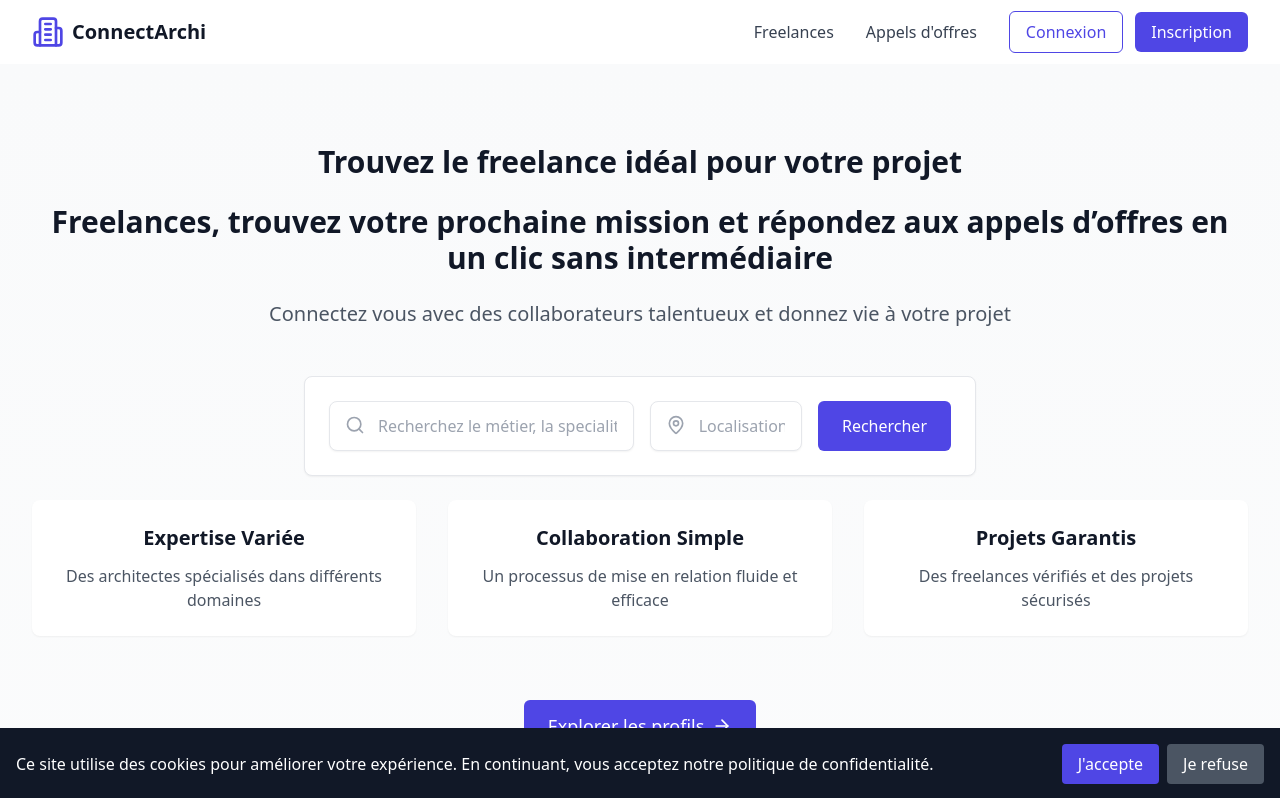
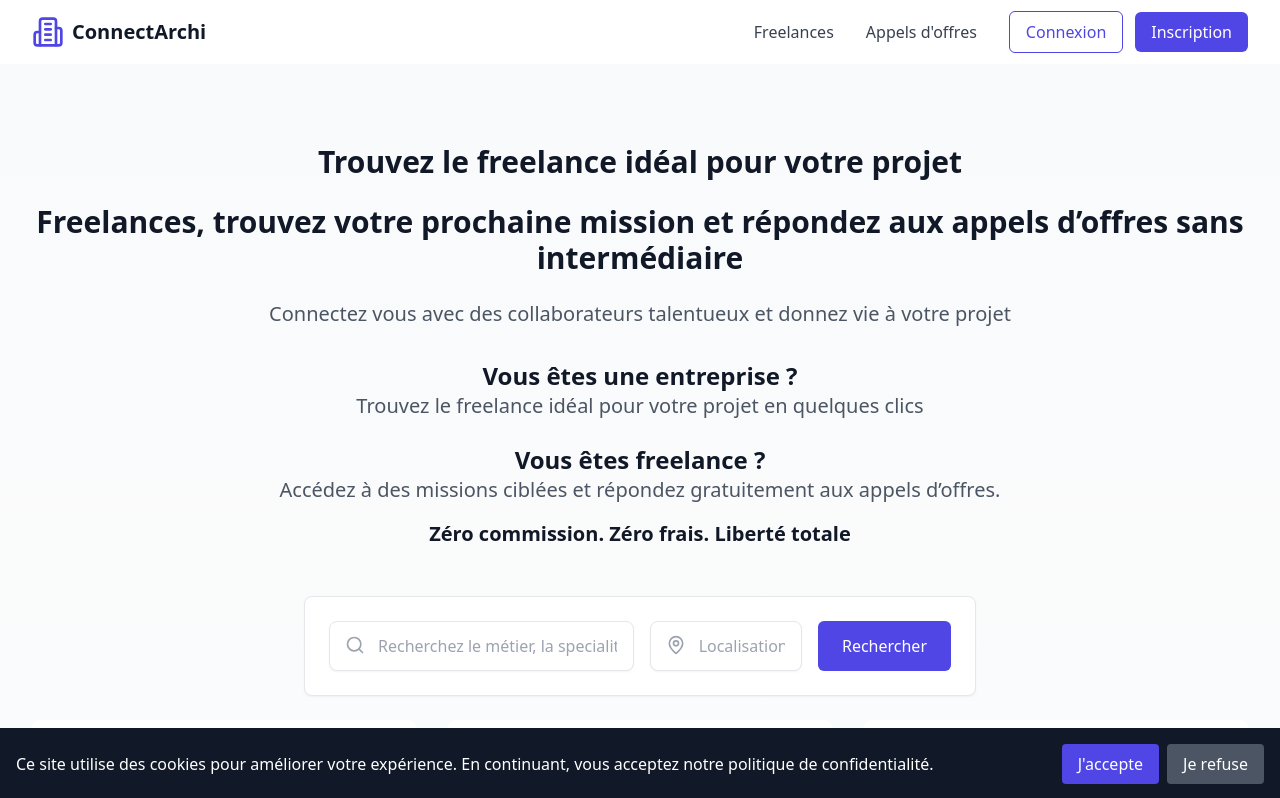
Before and after one commit to Cegef/connectarchiProjet, a React (Create React App) app in the folder project/client/: page / in a window 1280 px wide. Shown: the top 798 px of the page. Built offline with nearby package versions, Linux system fonts and the light colour scheme.

Commit message:
modif accueil

```diff
--- a/project/client/src/pages/Accueil.js
+++ b/project/client/src/pages/Accueil.js
@@ -66,11 +66,24 @@ export default function Accueil() {
 
           </h1>
           <h2 className="text-1xl sm:text-3xl font-bold text-gray-900 mb-6">
-            Freelances, trouvez votre prochaine mission et répondez aux appels d’offres en un clic sans intermédiaire
+            Freelances, trouvez votre prochaine mission et répondez aux appels d’offres sans intermédiaire
           </h2>
-          <p className="text-xl text-gray-600 mb-12 max-w-3xl mx-auto">
+          <p className="text-xl text-gray-600 mb-8 max-w-3xl mx-auto">
             Connectez vous avec des collaborateurs talentueux et donnez vie à votre projet
           </p>
+
+          <h3 className="text-2xl font-bold text-gray-900">Vous êtes une entreprise ?</h3>
+            <p className="text-xl text-gray-600 max-w-3xl mx-auto">Trouvez le freelance idéal pour votre projet en quelques clics
+            </p>
+
+            <br></br>
+            <h3 className="text-2xl font-bold text-gray-900">Vous êtes freelance ?</h3>
+
+            <p className="text-xl text-gray-600 max-w-3xl mx-auto">Accédez à des missions ciblées et répondez gratuitement aux appels d’offres.
+            </p>
+            <p className="text-xl text-gray-900 font-bold max-w-3xl mx-auto mt-4 mb-12">
+              Zéro commission. Zéro frais. Liberté totale
+            </p>
 
           <div>
             <SearchBar />
```
